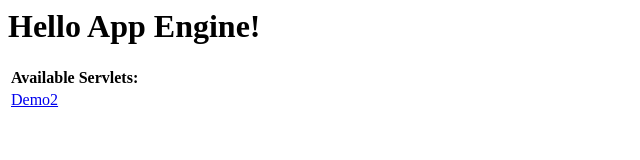
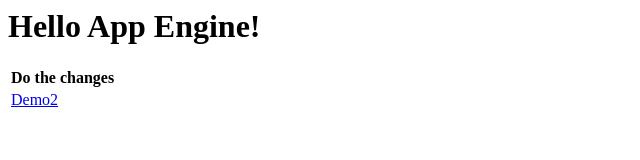
Before and after one commit to karthi1090/githubAdaptavant, a plain HTML site: page Demo2/war/index.html in a window 1280 px wide. Shown: the full height of the page, 0-640 px from the left. Drawn offline with Linux system fonts and the light colour scheme.

Commit message:
Update index.html

```diff
--- a/Demo2/war/index.html
+++ b/Demo2/war/index.html
@@ -17,7 +17,7 @@
 
     <table>
       <tr>
-        <td colspan="2" style="font-weight:bold;">Available Servlets:</td>
+        <td colspan="2" style="font-weight:bold;">Do the changes</td>
       </tr>
       <tr>
         <td><a href="demo2">Demo2</a></td>
```
